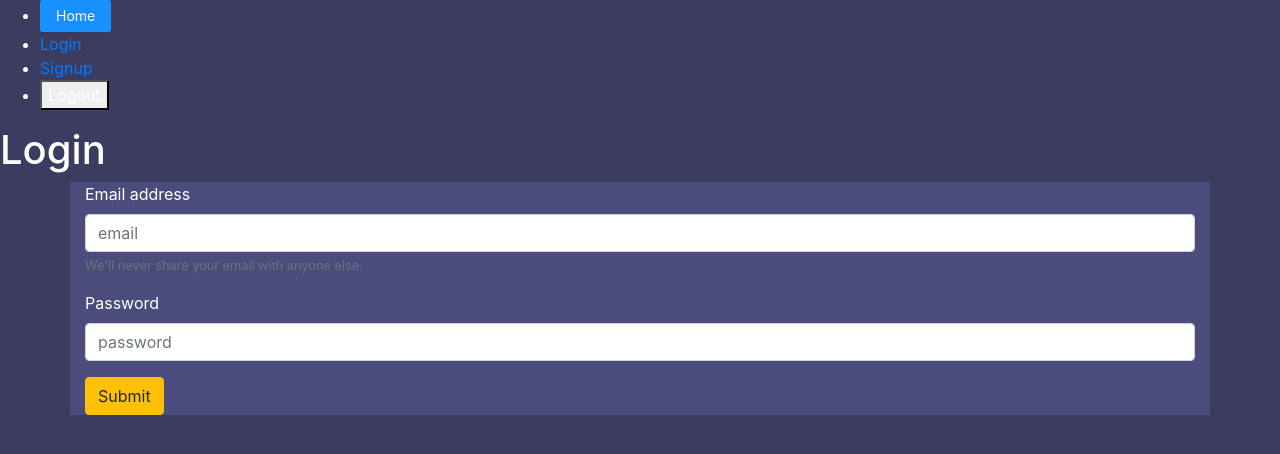
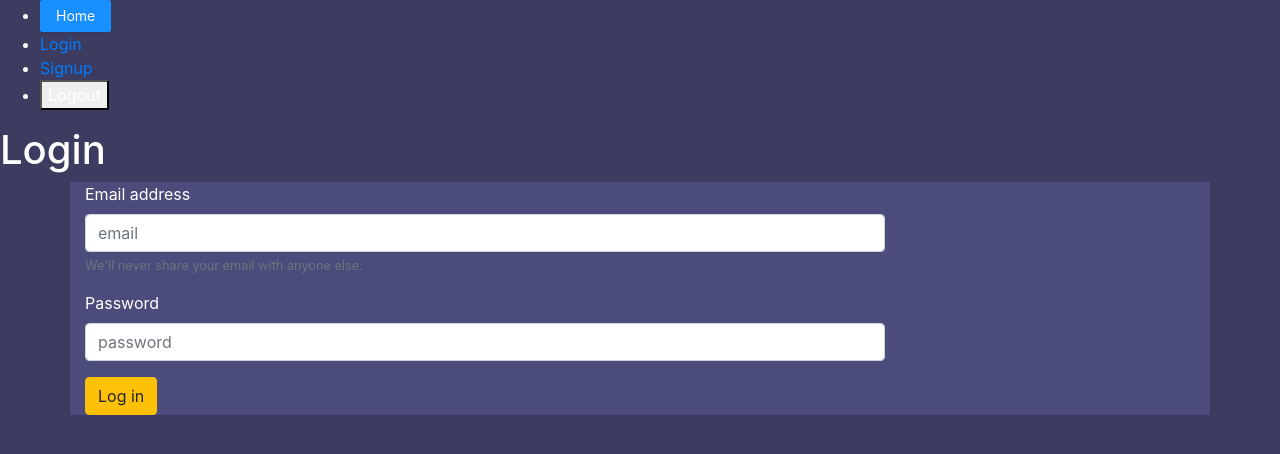
Before and after one commit to OnyJ/PetitBacAppReact, a React (Create React App) app: page /login in a window 1280 px wide. Shown: the top 454 px of the page. Built offline with nearby package versions, Linux system fonts and the light colour scheme.

Commit message:
add front to createGame/ total player/ game categories/chosen categories/ form Gamegrid

```diff
--- a/src/App.scss
+++ b/src/App.scss
@@ -87,6 +87,6 @@ body,
   }
 }
 
-.number_form {
-  border-radius: 20px;
+.form-control {
+  max-width: 800px;
 }
--- a/src/authentication/pages/Login.jsx
+++ b/src/authentication/pages/Login.jsx
@@ -50,7 +50,7 @@ const Login = () => {
               required />
             </Form.Group>
             <Button type="submit" variant="warning">
-              Submit
+              Log in
             </Button>
           </Form>
         )}
--- a/src/authentication/pages/Signup.jsx
+++ b/src/authentication/pages/Signup.jsx
@@ -58,7 +58,7 @@ const Signup = () => {
               required />
             </Form.Group>
             <Button variant="warning" type="submit">
-              Submit
+              Sign up
             </Button>
           </Form>
         )}
--- a/src/game/CreateGame/components/SelectCategories.jsx
+++ b/src/game/CreateGame/components/SelectCategories.jsx
@@ -1,4 +1,5 @@
 import React, { useEffect, useState } from "react";
+import { Button, Form } from 'react-bootstrap';
 
 
 export const SelectCategories = ({tg}) => {
@@ -34,19 +35,25 @@ export const SelectCategories = ({tg}) => {
 
   return (
     <>
-      <div className="container">
-        <h1> Catégories de jeu</h1>
-        <ul>
+    <div className="container">
+      <div className="row">
+        <h1>Catégories de jeu :</h1>
+        <ul className="categories">
           {categories.map(category =>
-            <li key={category.id} onClick={() => transfer(category)}>{category.name}</li>
+            <Button variant="btn btn-sm btn-warning" key={category.id} onClick={() => transfer(category)}>
+              {category.name}
+            </Button>
           )}
         </ul>
-        <h1> Catégories choisies</h1>
+        <h1>  Catégories choisies :</h1>
         <ul className="categories">
           {selectCategories.map(selectCategory =>
-            <li key={selectCategory.id} >{selectCategory.name} </li>
+            <Button variant="btn btn-sm btn-warning" key={selectCategory.id}>
+              {selectCategory.name}
+            </Button>
           )}
         </ul>
+        </div>
       </div>
     </>
   );
--- a/src/game/CreateGame/pages/CreateGame.jsx
+++ b/src/game/CreateGame/pages/CreateGame.jsx
@@ -3,6 +3,8 @@ import React, {useState, useEffect} from 'react';
 import {useSelector} from 'react-redux'
 import { SelectCategories } from "../components/SelectCategories";
 import Cookies from 'js-cookie'
+import { Button, Form } from 'react-bootstrap';
+
 
 
 export const CreateGame = ({isGameReady, gameIdForHome}) => {
@@ -130,12 +132,16 @@ export const CreateGame = ({isGameReady, gameIdForHome}) => {
     return(
     <>
     <div className="container">
-      <h1>Game creation</h1>
+      <div className="row">
+      <h1>Nombre total de joueurs :</h1>
       <form onSubmit={create}>
-        <input type='number' value={maxPlayer} onChange={(e) => setMaxPlayer(e.target.value)} placeholder="max player" className="number_form"></input>
+        <p><input type='number' value={maxPlayer} onChange={(e) => setMaxPlayer(e.target.value)} placeholder="max player" className="form-control"></input></p>
         <SelectCategories tg={selectCategories => setTestCateg(selectCategories)}/>
-        <input type="submit" value="Envoyer" variant="warning"/>
+        <Button variant="warning" type="submit">
+              Envoyer
+        </Button>
       </form>
+    </div>
     </div>
     </>
   )
--- a/src/game/CurrentGame/components/GameGrid.jsx
+++ b/src/game/CurrentGame/components/GameGrid.jsx
@@ -7,6 +7,8 @@ import {useSelector} from 'react-redux'
 import { fetchGame } from "../fetchCurrentGame";
 import { createPortal } from "react-dom";
 import Cookies from 'js-cookie'
+import { Button, Form } from 'react-bootstrap';
+
 
 const GameGrid = (gameId) => {
   const [categories, setCategories] = useState([]);
@@ -45,17 +47,21 @@ const GameGrid = (gameId) => {
 
   return (
     <>
-      <h1>Game Grid</h1>
+    <div className="container">
+      <h1>Grille de jeu</h1>
       <form onSubmit={showInputs}>
         {categories.map((category) => (
           <div key={category.id}>
             <span>{category.name}</span>
-            <input type="text" name={category.name} />
+            <input className="form-control" type="text" name={category.name} />
             <br />
           </div>
         ))}
-        <input type="submit" value="STOP" />
+        <Button variant="warning" type="submit">
+              Stop
+        </Button>
       </form>
+      </div>
     </>
   );
 };
--- a/src/game/CurrentGame/pages/CurrentGame.jsx
+++ b/src/game/CurrentGame/pages/CurrentGame.jsx
@@ -10,7 +10,6 @@ const CurrentGame = ({gameId}) => {
   console.log(gameId + 'from current game')
   return (
     <>
-      <h1>CurrentGame</h1>
       <GameGrid gameId={gameId}/>
     </>
   );
```
